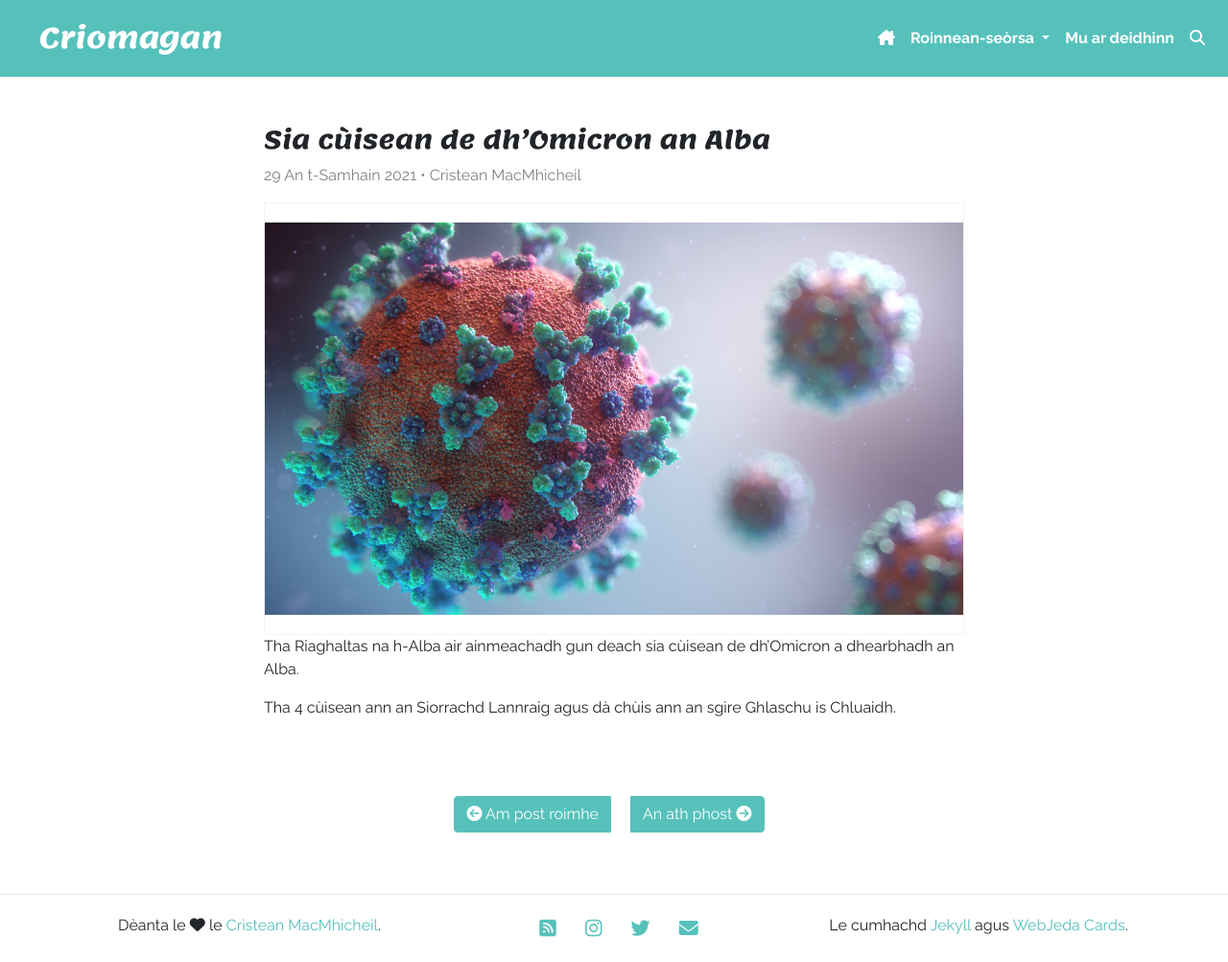
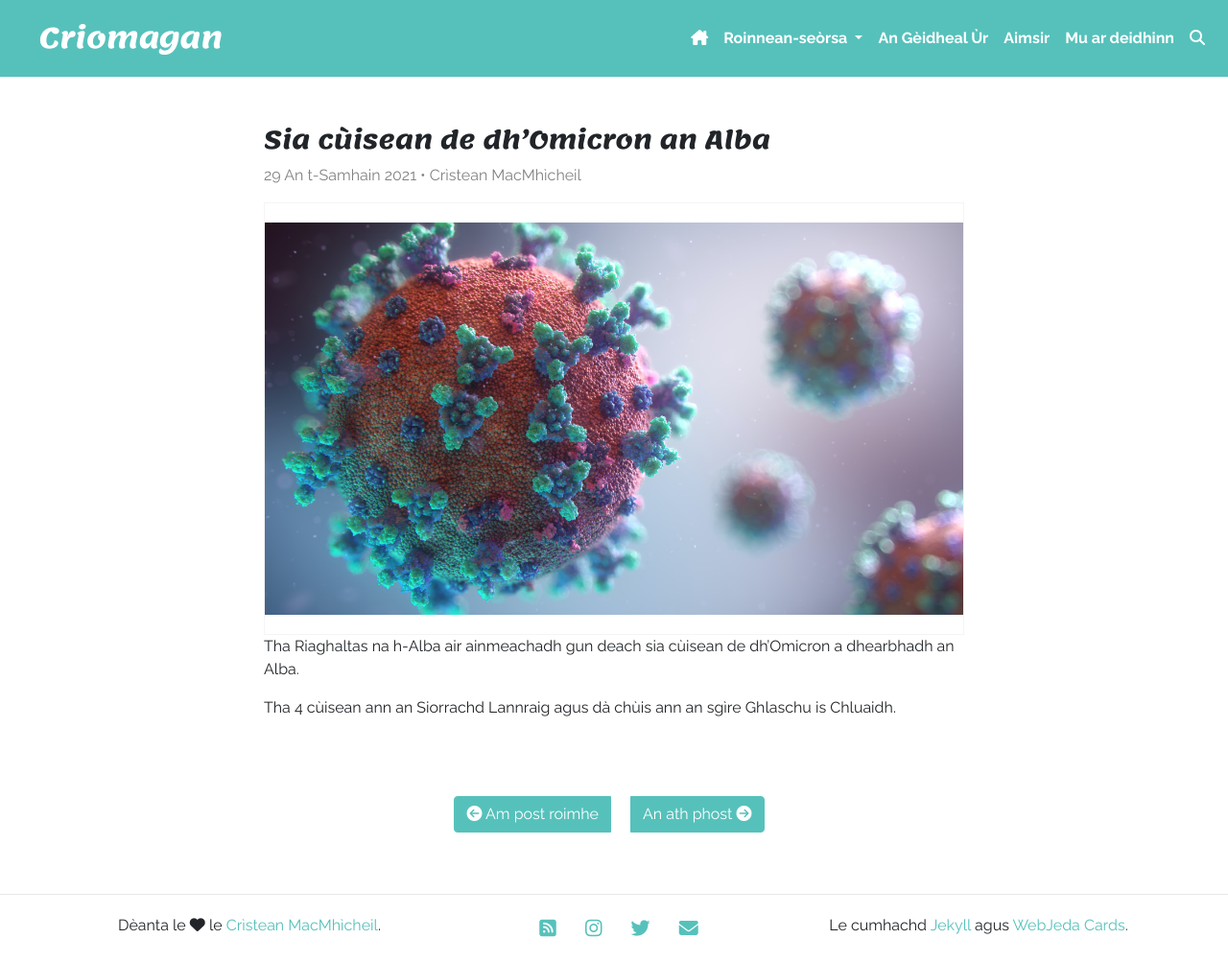
Before and after one commit to criomagan/criomagan.github.io, a Jekyll site: the page built from _posts/2021-11-29-sia-cuisean-de-dhomicron-an-alba.md, in a window 1280 px wide. Shown: the whole page at 96% size. Built offline with Jekyll 4.4.1, drawn with Linux system fonts in a browser that asks for light colours; nearby versions of some CDN libraries; comment, search, counter and statistics services are not loaded.

Commit message:
Update navigation.html

```diff
--- a/_includes/navigation.html
+++ b/_includes/navigation.html
@@ -50,18 +50,12 @@
           <a class="dropdown-item" href="/roinn-seorsa/blog"><strong>Blog</strong></a>
         </div>
       </li>
-      <!--<li class="nav-item">
-        <a class="nav-link" href={{"/faclair-nan-geidheal/" | relative_url}} ><strong>Faclair nan Gèidheal</strong></a>
+      <li class="nav-item">
+        <a class="nav-link" href="https://angeidhealur.scot" target="_blank"><strong>An Gèidheal Ùr</strong></a>
       </li>
       <li class="nav-item">
-        <a class="nav-link" href={{"/dualchas/" | relative_url}} ><strong>Dualchas</strong></a>
+        <a class="nav-link" href="https://aimsir.scot/" target="_blank"><strong>Aimsir</strong></a>
       </li>
-      <li class="nav-item">
-        <a class="nav-link" href={{"/tachartasan/" | relative_url}} ><strong>Tachartasan</strong></a>
-      </li>
-      <li class="nav-item">
-        <a class="nav-link" href={{"/comhairle/" | relative_url}} ><strong>Comhairle</strong></a>
-      </li>-->
       <li class="nav-item">
         <a class="nav-link" href={{"/mu-ar-deidhinn/" | relative_url}} ><strong>Mu ar deidhinn</strong></a>
       </li>
```
